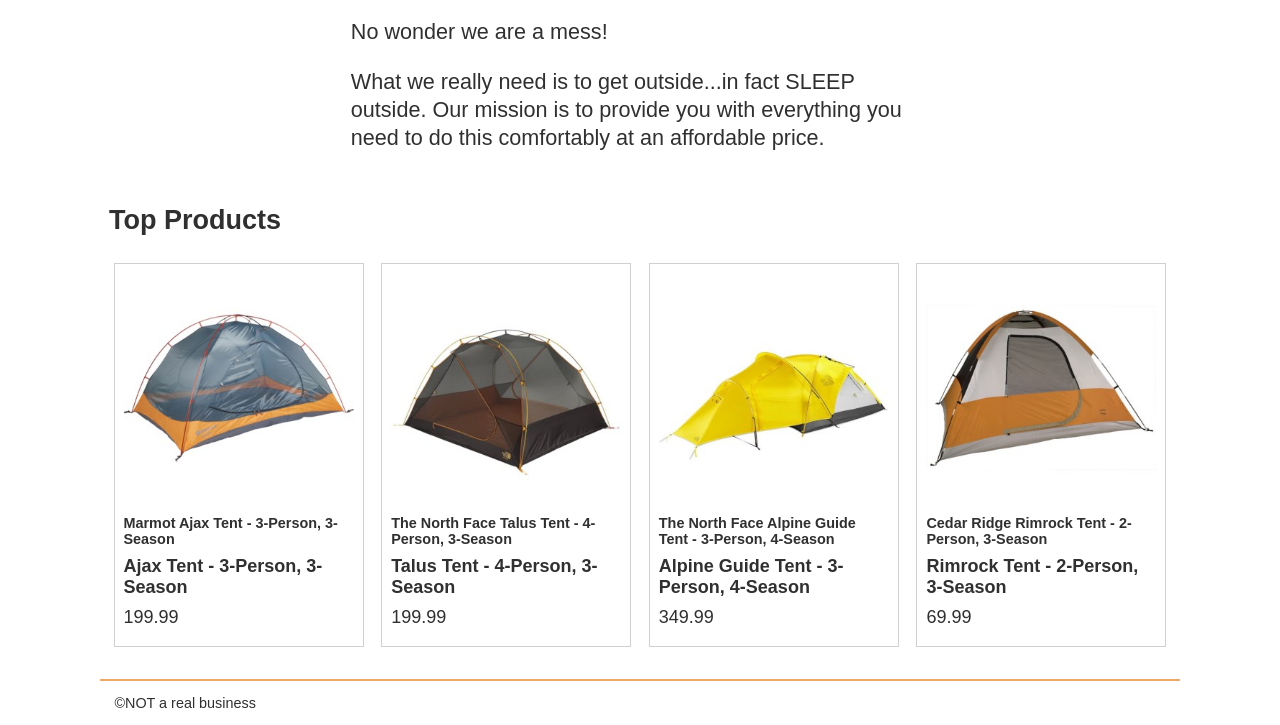
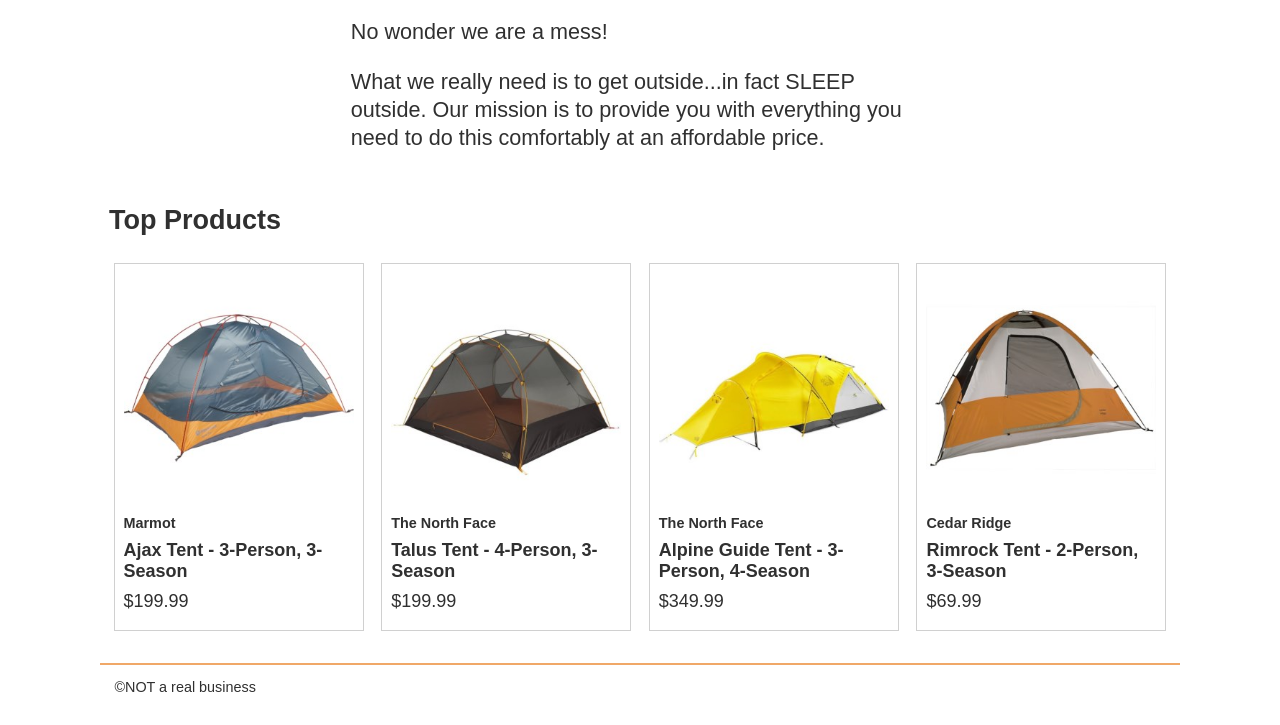
Before and after one commit to Yoli-Buendia/wdd330-team4, a website built with Vite: page src/index.html in a window 1280 px wide. Shown: the part 469-1194 px from the top of the page. Built offline with nearby package versions, Linux system fonts and the light colour scheme.

Commit message:
Revert "fix Pr"
This reverts commit ca74fcee5fa5ec7118da5985233187cd122be060.

```diff
--- a/src/css/style.css
+++ b/src/css/style.css
@@ -165,12 +165,12 @@
 .product-detail img {
   width: 100%;
 }
-.product-card__discount {
+.product-card__discount{
   color: red;
   font-size: 16px;
 }
 
-.product-card__retail_price {
+.product-card__retail_price{
   font-size: 12px;
 }
 
@@ -210,10 +210,6 @@
   grid-column: 3;
 }
 
-.hide {
-  display: none;
-}
-
 /*superscript to add number on cart icon*/
 .badge {
   position: absolute;
--- a/src/index.html
+++ b/src/index.html
@@ -67,7 +67,7 @@
       <section class="products">
         <h2>Top Products</h2>
         <ul class="product-list">
-          <!-- <li class="product-card">
+          <li class="product-card">
             <a href="product_pages/index.html?product=880RR">
               <img
                 src="images/tents/marmot-ajax-tent-3-person-3-season-in-pale-pumpkin-terracotta~p~880rr_01~320.jpg"
@@ -110,7 +110,7 @@
               <h2 class="card__name">Rimrock Tent - 2-Person, 3-Season</h2>
               <p class="product-card__price">$69.99</p></a
             >
-          </li> -->
+          </li>
         </ul>
       </section>
     </main>
--- a/src/js/main.js
+++ b/src/js/main.js
@@ -1,6 +1,3 @@
-import productList from "./productList.mjs";
-
-productList(".product-list", "tents");
 import { getcartCount } from "./utils.mjs";
 
 getcartCount();
--- a/src/js/productList.mjs
+++ /dev/null
@@ -1,22 +0,0 @@
-import { getData } from "./productData.mjs";
-import { qs, renderListWithTemplate, filterList } from "./utils.mjs";
-export default async function productList(selector, category) {
-    const items = await getData(category);
-    const filter = ["880RR", "985RF", "985PR", "344YJ"]
-    const newItems = filterList(items, filter);
-    const element = qs(selector);
-    renderListWithTemplate(productCardTemplate, element, newItems);
-}
-function productCardTemplate(product) {
-    return `<li class="product-card">
-        <a href="product_pages/index.html?product=${product.Id}">
-            <img
-                src="${product.Image}"
-                alt="${product.NameWithoutBrand}"
-            />
-            <h3 class="card__brand">${product.Name}</h3>
-            <h2 class="card__name">${product.NameWithoutBrand}</h2>
-            <p class="product-card__price">${product.FinalPrice}</p></a
-        >
-    </li>`
-}
--- a/src/js/utils.mjs
+++ b/src/js/utils.mjs
@@ -29,22 +29,6 @@
   return product;
 }
 
-export function renderListWithTemplate(templateFn,
-  parentElement,
-  list,
-  position = "afterbegin",
-  clear = true) {
-    const products = list.map(items => templateFn(items));
-    if(clear){
-      parentElement.innerHtml = "";
-    }
-    parentElement.insertAdjacentHTML(position, products.join(''));
-}
-
-export function filterList(list, filter){
-  const newList = list.filter((listItem) => filter.includes(listItem.Id));
-  return newList;
-}
 export function getcartCount(){
   const cartItems = getLocalStorage("so-cart");
   const count = cartItems.length;
```
Also changed, not shown: src/cart/index.html (+0 -1 lines), src/js/cart.js (+0 -14 lines).
